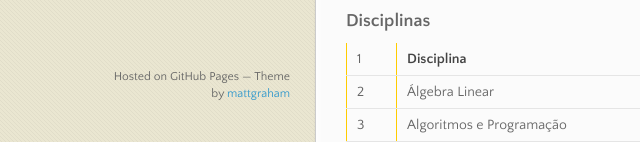
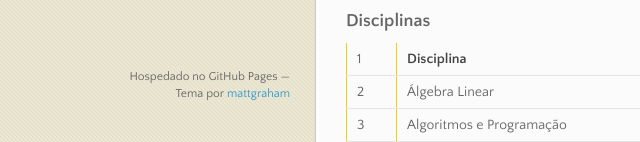
Before and after one commit to senacbcc/senacbcc.github.io, a plain HTML site: page index.html in a window 1280 px wide. Shown: the part 658-800 px from the top of the page, 0-640 px from the left. Drawn offline with nearby package versions, Linux system fonts and the light colour scheme.

Commit message:
Update index.html

```diff
--- a/index.html
+++ b/index.html
@@ -340,7 +340,7 @@
 <p>Having trouble with Pages? Check out the documentation at <a href="http://help.github.com/pages">http://help.github.com/pages</a> or contact <a href="mailto:support@github.com">support@github.com</a> and we’ll help you sort it out.</p>
       </section>
       <footer>
-        <p><small>Hosted on GitHub Pages &mdash; Theme by <a href="https://twitter.com/michigangraham">mattgraham</a></small></p>
+        <p><small>Hospedado no GitHub Pages &mdash; Tema por <a href="https://twitter.com/michigangraham">mattgraham</a></small></p>
       </footer>
     </div>
     <!--[if !IE]><script>fixScale(document);</script><![endif]-->
```
